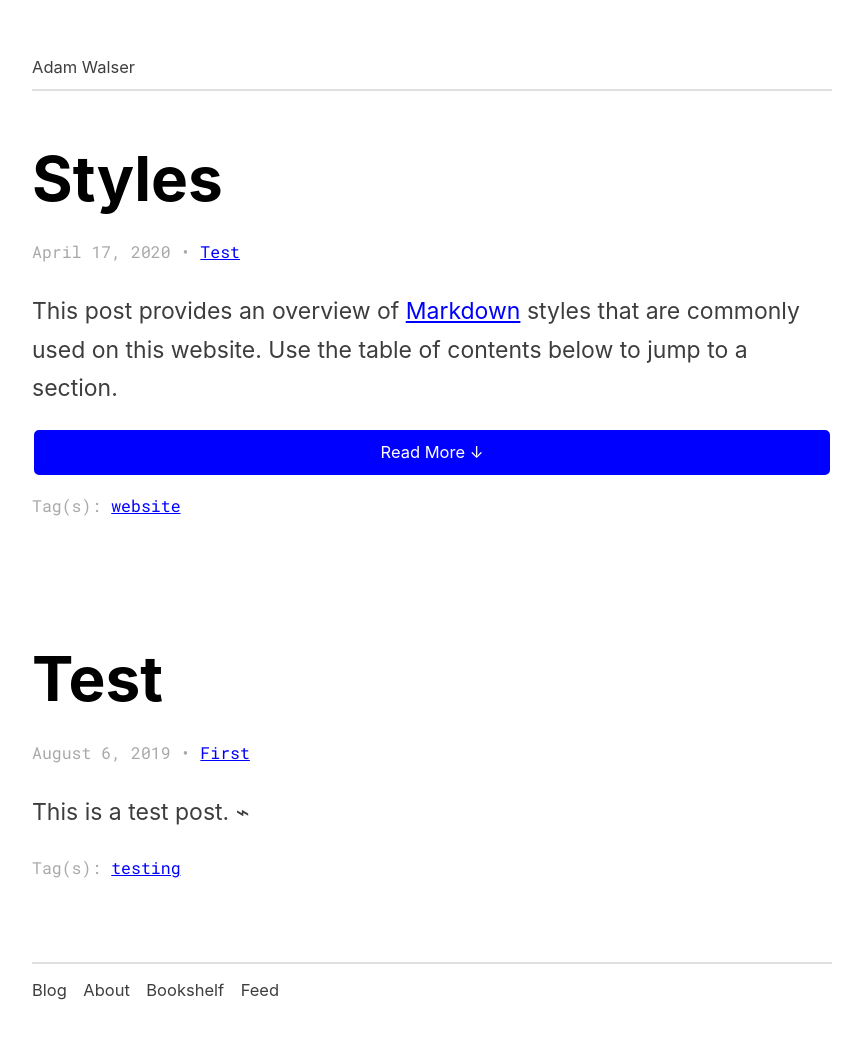
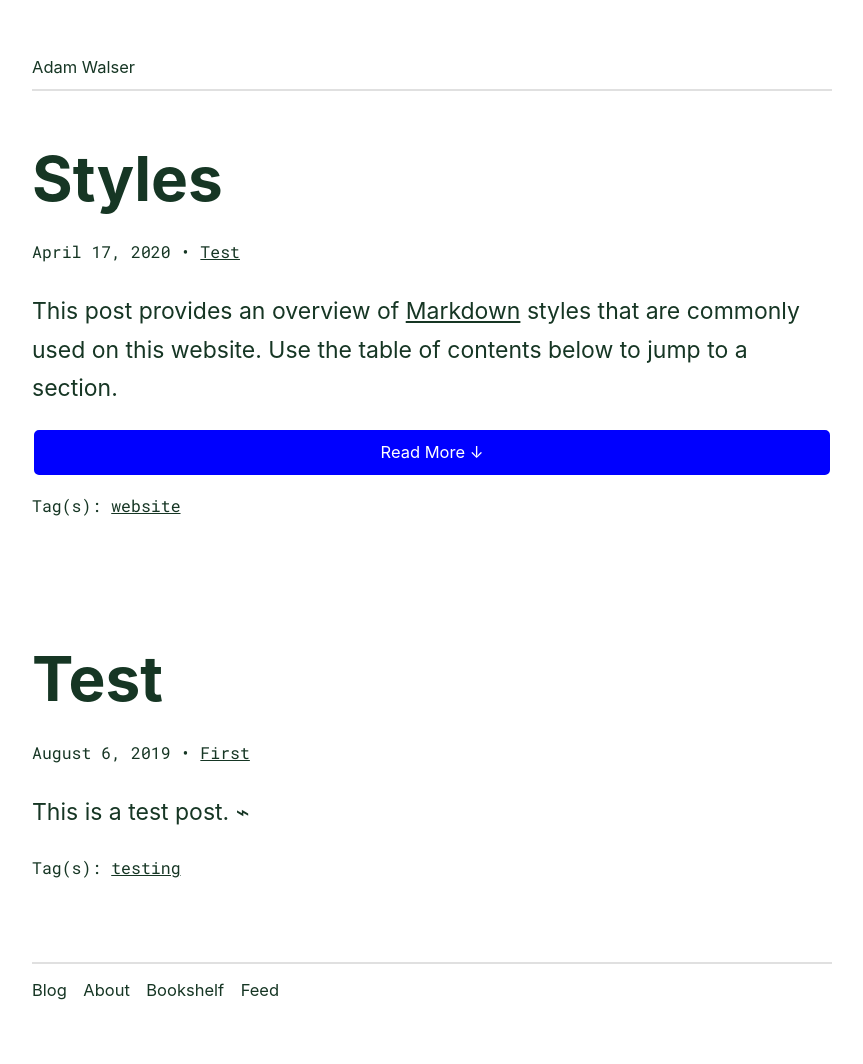
Before and after one commit to ajpwalser/ajpwalser.github.io, a Jekyll site: the page built from index.html, in a window 1280 px wide. Shown: the whole page, without its empty margins (208-1071 px from the left). Built offline with Jekyll 4.4.1, drawn with Linux system fonts in a browser that asks for light colours; some web fonts are replaced; the list of posts is cut into pages by our own code.

Commit message:
Update style.css

```diff
--- a/css/style.css
+++ b/css/style.css
@@ -14,7 +14,7 @@
 	font-family: 'Inter', -apple-system, BlinkMacSystemFont, Segoe UI, Helvetica, Arial, sans-serif, Apple Color Emoji, Segoe UI Emoji, Segoe UI Symbol;
 	font-feature-settings: "ss01";
 	font-size: 23px;
-	color: rgba(0, 0, 0, 0.76);
+	color: rgb(22, 54, 36);
 	padding: 1em;
 }
 
@@ -37,7 +37,7 @@
 }
 
 footer a {
-	color: rgba(0, 0, 0, 0.76) !important;
+	color: rgb(22, 54, 36) !important;
 	text-decoration: none !important;
 }
 
@@ -58,20 +58,12 @@
 /* Links */
 
 a:link {
-	color: rgb(0, 0, 255);
-	transition: color 0.2s ease-out;
+	color: rgb(22, 54, 36);
 }
 
-a:visited {
-	color: rgb(0, 0, 255);
-}
 
 a:hover {
-	color: rgb(0, 0, 128);
-}
-
-a:active {
-	color: rgb(0, 0, 255);
+	text-decoration: underline;
 }
 
 /* Headings */
@@ -80,7 +72,7 @@
 h2,
 h3,
 h4 {
-	color: rgba(0, 0, 0, 1);
+	color: rgb(22, 54, 36);
 }
 
 h1 {
@@ -95,12 +87,7 @@
 }
 
 .header a {
-	color: rgba(0, 0, 0, 0.76) !important;
 	text-decoration: none !important;
-}
-
-.header a:hover {
-	color: rgb(0, 0, 255) !important;
 }
 
 h2 {
@@ -109,12 +96,11 @@
 }
 
 h2 a {
-	color: rgba(0, 0, 0, 1) !important;
 	text-decoration: none !important;
 }
 
 h2 a:hover {
-	color: rgb(0, 0, 255) !important;
+	color: rgb(22, 54, 36) !important;
 	text-decoration: none;
 }
 
@@ -137,7 +123,7 @@
 figcaption {
 	font-family: 'Roboto Mono', SFMono-Regular, Consolas, Liberation Mono, Menlo, monospace;
 	font-size: 0.718em;
-	color: rgb(169, 169, 169);
+	color: rgb(22, 54, 36);
 }
 
 p.time {
@@ -145,11 +131,11 @@
 }
 
 .meta a {
-	color: rgb(0, 0, 255) !important;
+	color: rgb(22, 54, 36) !important;
 }
 
 .meta a:hover {
-	color: rgb(0, 0, 128) !important;
+	color: rgb(22, 54, 36) !important;
 }
 
 /* Blockquotes */
```
